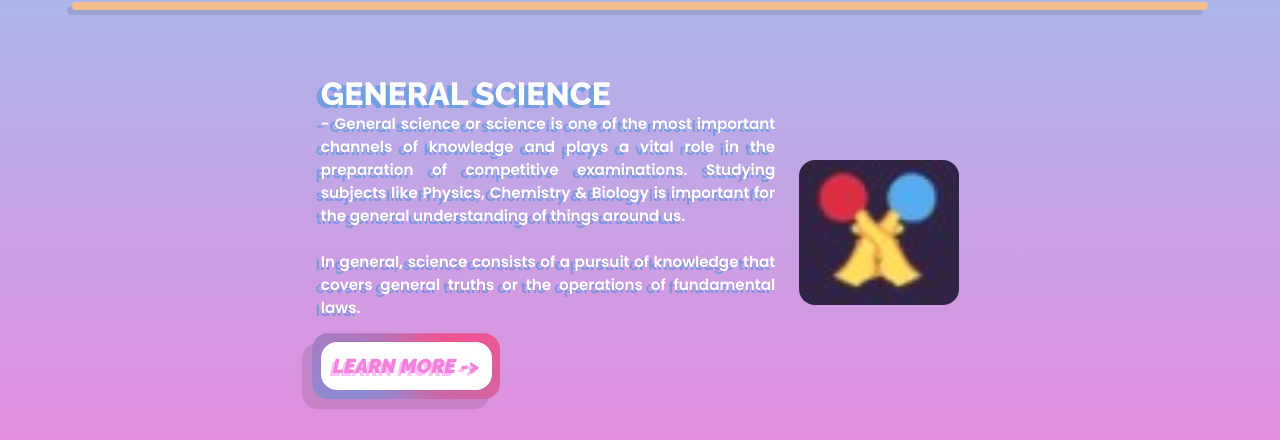
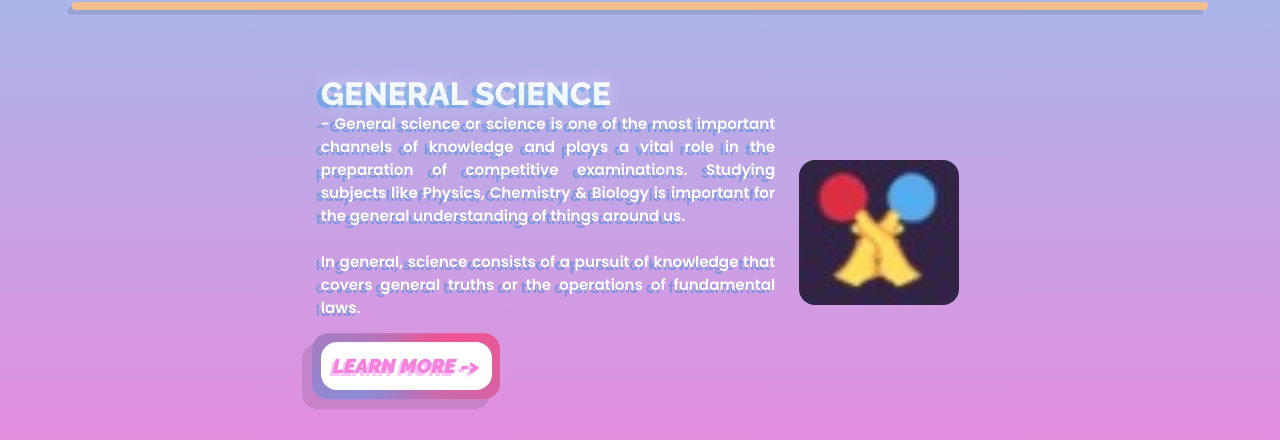
Before and after one commit to bayotnigg/DIGITECH, a plain HTML site: page index.html in a window 1280 px wide. Shown: the part 232-672 px from the top of the page. Drawn offline with Linux system fonts and the light colour scheme.

Commit message:
Update index.html

```diff
--- a/index.html
+++ b/index.html
@@ -34,7 +34,7 @@
 				<hr />
 				<br />
 				<div class="container">
-					<h1 class="raleway-extrabold center-text">
+					<h1 class="raleway-extrabold center-text" data-text="GENERAL SCIENCE">
 						GENERAL SCIENCE
 						<p class="poppins-semibold">
 							- General science or science is one of the most important channels
```
